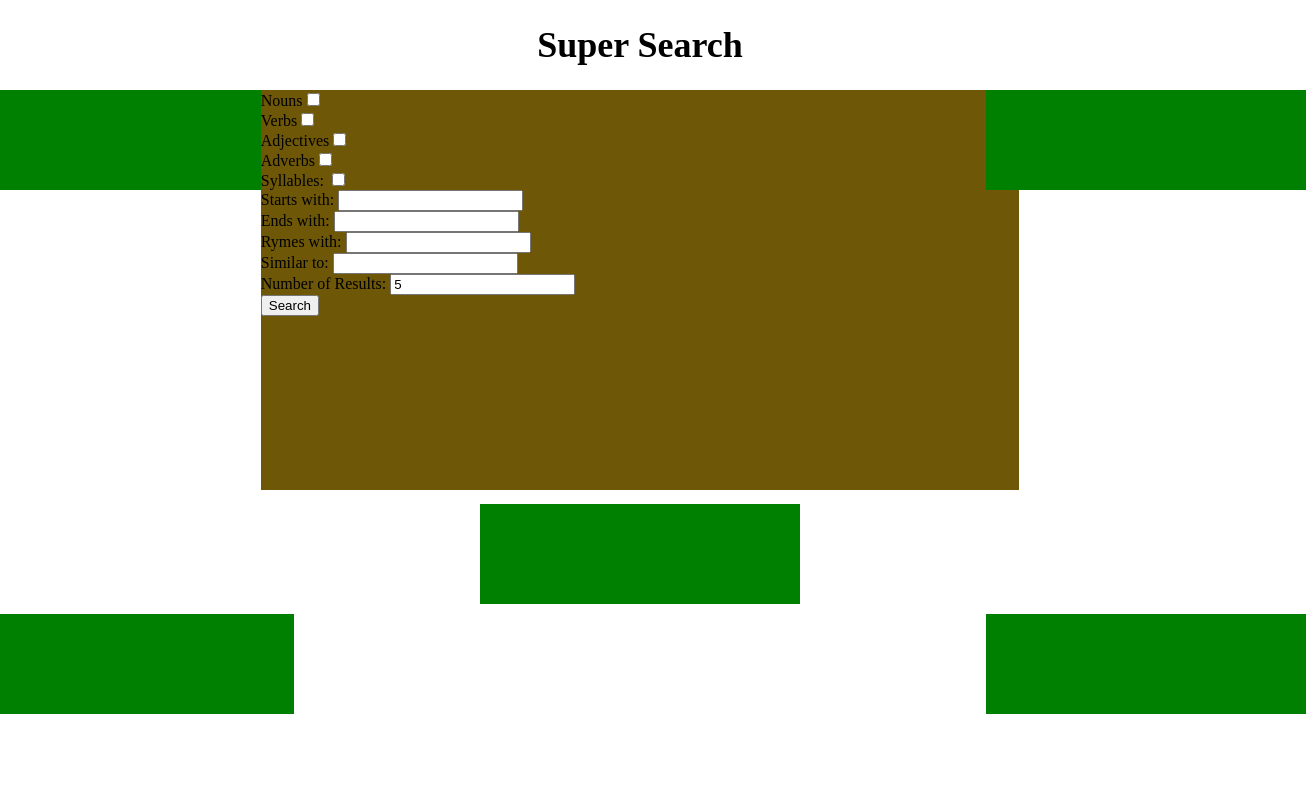
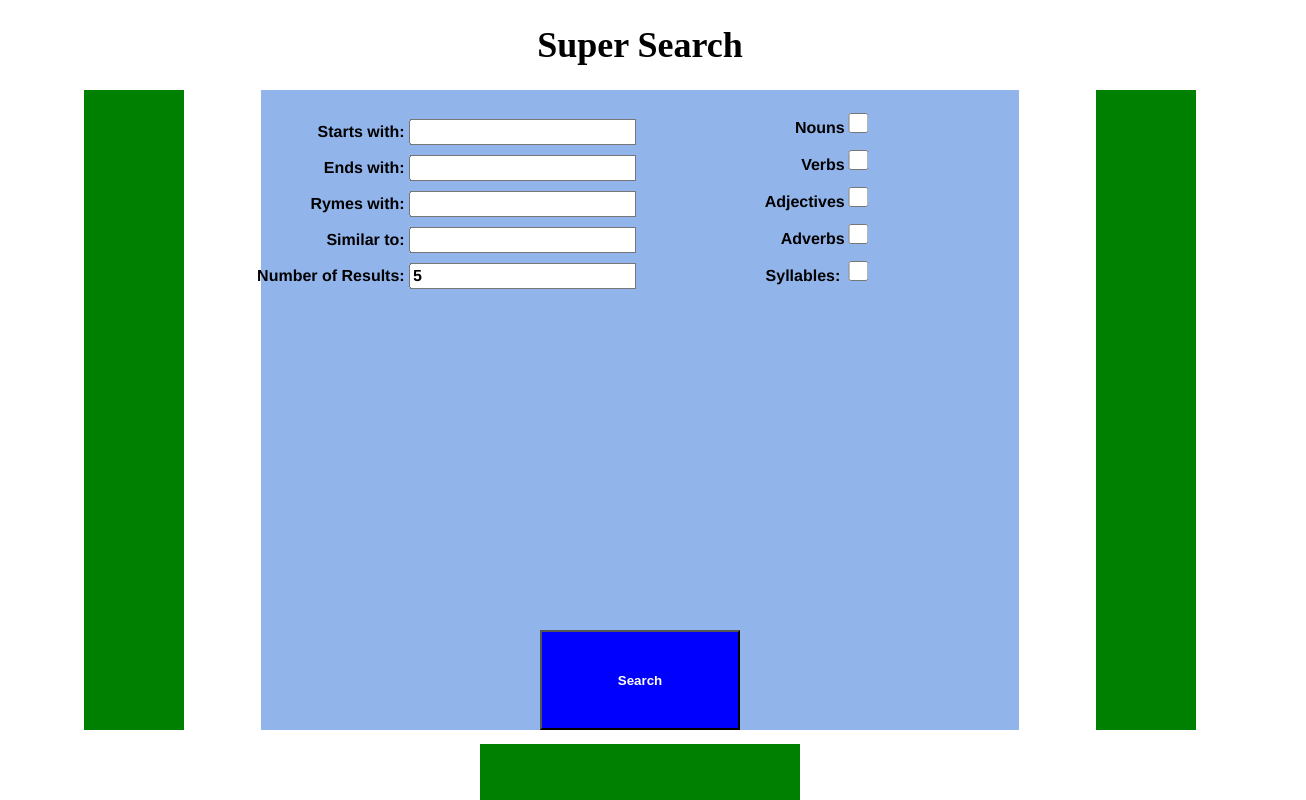
Before and after one commit to UltravioletVoodoo/Super_Search, a Next.js app: page / in a window 1280 px wide. Shown: the top 800 px of the page, 1306 px wide, since content can reach past the window. Built offline with nearby package versions, Linux system fonts and the light colour scheme.

Commit message:
Improved layout

```diff
--- a/components/SearchInput.js
+++ b/components/SearchInput.js
@@ -142,57 +142,123 @@
     return (
         <>
             <div className="inputContainer">
-                <div>
-                    <label htmlFor="noun">Nouns</label>
-                    <input type="checkbox" id="noun" value={searchObject.noun} onChange={handleNounChange}></input>
+                <div className="inputSetContainer textInputContainer">
+                    <div className="InputAligner">
+                        <div className="textInputContainer">
+                            <label className="inputText" htmlFor="startsWith">Starts with: </label>
+                            <input className="inputText inputTextBar" type="text" id="startsWith" value={searchObject.startsWith} onChange={handleStartsWithChange}></input>
                         </div>
-                <div>
-                    <label htmlFor="verb">Verbs</label>
-                    <input type="checkbox" id="verb" value={searchObject.verb} onChange={handleVerbChange}></input>
+                        <div className="textInputContainer">
+                            <label className="inputText" htmlFor="endsWith">Ends with: </label>
+                            <input className="inputText inputTextBar" type="text" id="endsWith" value={searchObject.endsWith} onChange={handleEndsWithChange}></input>
                         </div>
-                <div>
-                    <label htmlFor="adjective">Adjectives</label>
-                    <input type="checkbox" id="adjective" value={searchObject.adjective} onChange={handleAdjectiveChange}></input>
+                        <div className="textInputContainer">
+                            <label className="inputText" htmlFor="rymesWith">Rymes with: </label>
+                            <input className="inputText inputTextBar" type="text" id="RymesWith" value={searchObject.rymesWith} onChange={handleRymesWithChange}></input>
                         </div>
-                <div>
-                    <label htmlFor="adverb">Adverbs</label>
-                    <input type="checkbox" id="adverbs" value={searchObject.adverb} onChange={handleAdverbChange}></input>
+                        <div className="textInputContainer">
+                            <label className="inputText" htmlFor="similarTo">Similar to: </label>
+                            <input className="inputText inputTextBar" type="text" id="similarTo" value={searchObject.similarTo} onChange={handleSimilarToChange}></input>
                         </div>
-                <div>
-                    <label htmlFor="syllable">Syllables: </label>
-                    <input type="checkbox" id="useSyllables" value={searchObject.useSyllables} onChange={handleUseSyllablesChange}></input>
+                        <div className="textInputContainer">
+                            <label className="inputText" htmlFor="numResults">Number of Results: </label>
+                            <input className="inputText inputTextBar" type="number" id="numResults" value={searchObject.numResults} onChange={handleNumResultsChange}></input>
+                        </div>
+                    </div>
+                </div>
+                <div className="inputSetContainer checkboxesContainer">
+                    <div className="InputAligner">
+                        <div className="checkboxContainer">
+                            <label className="inputText" htmlFor="noun">Nouns</label>
+                            <input className="checkbox" type="checkbox" id="noun" value={searchObject.noun} onChange={handleNounChange}></input>
+                        </div>
+                        <div className="checkboxContainer">
+                            <label className="inputText" htmlFor="verb">Verbs</label>
+                            <input className="checkbox" type="checkbox" id="verb" value={searchObject.verb} onChange={handleVerbChange}></input>
+                        </div>
+                        <div className="checkboxContainer">
+                            <label className="inputText" htmlFor="adjective">Adjectives</label>
+                            <input className="checkbox" type="checkbox" id="adjective" value={searchObject.adjective} onChange={handleAdjectiveChange}></input>
+                        </div>
+                        <div className="checkboxContainer">
+                            <label className="inputText" htmlFor="adverb">Adverbs</label>
+                            <input className="checkbox" type="checkbox" id="adverbs" value={searchObject.adverb} onChange={handleAdverbChange}></input>
+                        </div>
+                        <div className="checkboxContainer">
+                            <label className="inputText" htmlFor="syllable">Syllables: </label>
+                            <input className="checkbox" type="checkbox" id="useSyllables" value={searchObject.useSyllables} onChange={handleUseSyllablesChange}></input>
                             {searchObject.useSyllables && (
                                 <input type="number" id="syllables" value={searchObject.syllables} onChange={handleSyllablesChange}></input>
                             )}
                         </div>
-                <div>
-                    <label htmlFor="startsWith">Starts with: </label>
-                    <input type="text" id="startsWith" value={searchObject.startsWith} onChange={handleStartsWithChange}></input>
                     </div>
-                <div>
-                    <label htmlFor="endsWith">Ends with: </label>
-                    <input type="text" id="endsWith" value={searchObject.endsWith} onChange={handleEndsWithChange}></input>
                 </div>
-                <div>
-                    <label htmlFor="rymesWith">Rymes with: </label>
-                    <input type="text" id="RymesWith" value={searchObject.rymesWith} onChange={handleRymesWithChange}></input>
+                <div className="searchContainer">
+                    <button className="searchButton" onClick={getSearchResults}>Search</button>
                 </div>
-                <div>
-                    <label htmlFor="similarTo">Similar to: </label>
-                    <input type="text" id="similarTo" value={searchObject.similarTo} onChange={handleSimilarToChange}></input>
-                </div>
-                <div>
-                    <label htmlFor="numResults">Number of Results: </label>
-                    <input type="number" id="numResults" value={searchObject.numResults} onChange={handleNumResultsChange}></input>
-                </div>
-                <button onClick={getSearchResults}>Search</button>
             </div>
             <style jsx>{`
                 .inputContainer {
                     position: relative;
                     width: 100%;
                     height: 100%;
-                    background-color: #6e5808;
+                    background-color: #91b4eb;
+                }
+                .inputSetContainer {
+                    display: inline-block;
+                    position: relative;
+                    width: 49%;
+                    margin: 20px 0 20px 0;
+                }
+                .checkboxesContainer {
+                    left: 0;
+                }
+                .InputAligner {
+                    height: 100%;
+                    position: relative;
+                    width: max-content;
+                    left: 50%;
+                    transform: translateX(-50%);
+                    text-align: right;
+                }
+                .textsContainer {
+                    right: 0;
+                }
+                .textInputContainer {
+                    margin-bottom: 10px;
+                }
+                .checkboxContainer {
+                    width: 100%;
+                    margin-bottom: 10px;
+                }
+                .searchContainer {
+                    position: absolute;
+                    bottom: 0;
+                    width: 100%;
+                    text-align: center;
+                }
+                .searchButton {
+                    width: 200px;
+                    height: 100px;
+                    font-weight: bold;
+                    background-color: blue;
+                    color: white;
+                    transition: 0.3s;
+                }
+                .searchButton:hover {
+                    background-color: lightblue;
+                }
+                .inputText {
+                    font-size: 16px;
+                    font-family: helvetica;
+                    font-weight: bold;
+                }
+                .inputTextBar {
+                    height: 20px;
+                }
+                .checkbox {
+                    height: 20px;
+                    width: 20px;
                 }
             `}</style>
         </>
--- a/components/adslot.js
+++ b/components/adslot-h.js
@@ -1,4 +1,4 @@
-export default function Adslot(props) {
+export default function AdslotHorizontal(props) {
     const { type } = props;
 
     return (
@@ -8,8 +8,8 @@
                 .superSearchAdslot {
                     position: absolute;
                     display: inline-block;
-                    width: ${type == "vertical" ? 100 : 320}px;
-                    height: ${type == "vertical" ? 400 : 100}px;
+                    width: 320px;
+                    height: 100px;
                     background-color: green;
                     left: 50%;
                     transform: translateX(-50%);
--- /dev/null
+++ b/components/adslot-v.js
@@ -0,0 +1,20 @@
+export default function AdslotVertical(props) {
+    const { type } = props;
+
+    return (
+        <>
+            <div className="superSearchAdslot"></div>
+            <style jsx>{`
+                .superSearchAdslot {
+                    position: absolute;
+                    display: inline-block;
+                    width: 100px;
+                    height: 100%;
+                    background-color: green;
+                    left: 50%;
+                    transform: translateX(-50%);
+                }
+            `}</style>
+        </>
+    )
+}
--- a/pages/index.js
+++ b/pages/index.js
@@ -3,7 +3,8 @@
 import SearchInput from '../components/SearchInput';
 import SearchResults from '../components/SearchResults';
 import { phoneSize, tabletSize } from '../util/globalContants';
-import Adslot from '../components/adslot';
+import AdslotVertical from '../components/adslot-v';
+import AdslotHorizontal from '../components/adslot-h';
 
 export default function Index() {
 
@@ -16,7 +17,7 @@
         <h1 className="title">Super Search</h1>
       </div>
       <div className="leftContainer container">
-        <Adslot type="vertical" />
+        <AdslotVertical />
       </div>
       <div className="centerContainer container">
         <div className="searchInputContainer">
@@ -24,13 +25,13 @@
         </div>
       </div>
       <div className="rightContainer container">
-        <Adslot type="vertical" />
+        <AdslotVertical />
       </div>
       <div className="lowerContainer">
-        <Adslot type="horizontal" />
+        <AdslotHorizontal />
       </div>
       <div className="leftContainer container">
-        <Adslot type="vertical" />
+        <AdslotVertical />
       </div>
       <div className="centerContainer container">
         <div className="searchResultsContainer">
@@ -38,10 +39,10 @@
         </div>
       </div>
       <div className="rightContainer container">
-        <Adslot type="vertical" />
+        <AdslotVertical />
       </div>
       <div className="lowerContainer">
-        <Adslot type="horizontal" />
+        <AdslotHorizontal />
       </div>
       <style jsx>{`
       .titleContainer {
@@ -56,7 +57,7 @@
       .container {
         display: inline-block;
         position: relative;
-        height: 400px;
+        height: 80vh;
       }
       .leftContainer {
         width: 20%;
```
Lines whose indentation alone changed are shown as unchanged.
